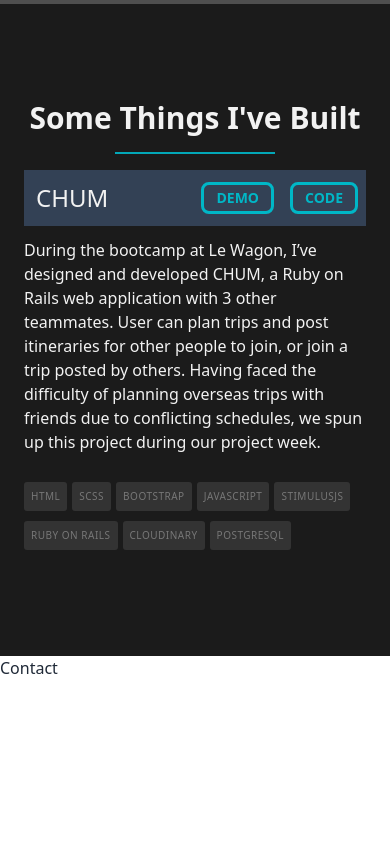
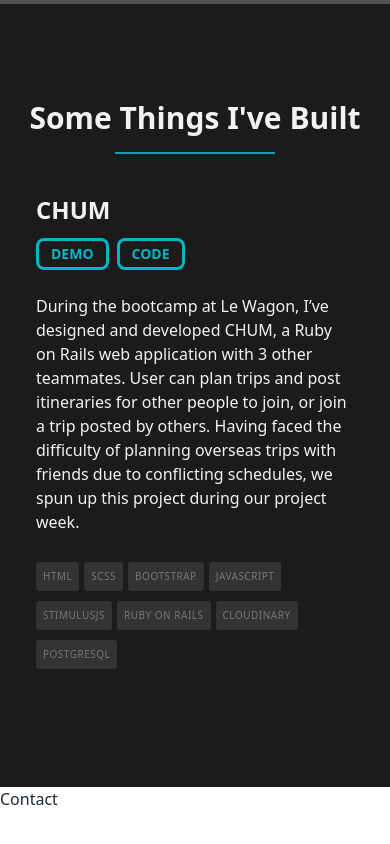
Before and after one commit to helen-tan/portfolio-site, a React (Create React App) app: page / in a window 390 px wide. Shown: the part 6845-7689 px from the top of the page. Built offline with nearby package versions, Linux system fonts and the light colour scheme; grey boxes are pictures that could not be loaded.

Commit message:
responsive card header

```diff
--- a/src/components/cards/FeaturedCard.jsx
+++ b/src/components/cards/FeaturedCard.jsx
@@ -1,14 +1,14 @@
 function FeaturedCard() {
   return (
-    <div className="featured-card">
+    <div className="featured-card p-3">
       <div className="screenshots">
 
       </div>
-      <div className="featured-header flex justify-between py-3 bg-slate-700">
-        <h3 className="text-2xl ml-3">CHUM</h3>
-        <div className="flex">
-          <a href="https://www.chum.voyage/" target="_blank" rel="noreferrer" className='btn btn-transparent-teal btn-sm mx-2'>Demo</a>
-          <a href="https://github.com/rayjosong/rails-chum" target="_blank" rel="noreferrer" className='btn btn-transparent-teal btn-sm mx-2'>Code</a>
+      <div className="featured-header flex flex-col py-3 md:flex-row md:justify-between">
+        <h3 className="text-2xl font-bold">CHUM</h3>
+        <div className="flex mt-3 md:mt-0">
+          <a href="https://www.chum.voyage/" target="_blank" rel="noreferrer" className='btn btn-transparent-teal btn-sm mr-2'>Demo</a>
+          <a href="https://github.com/rayjosong/rails-chum" target="_blank" rel="noreferrer" className='btn btn-transparent-teal btn-sm'>Code</a>
         </div>
       </div>
 
```
